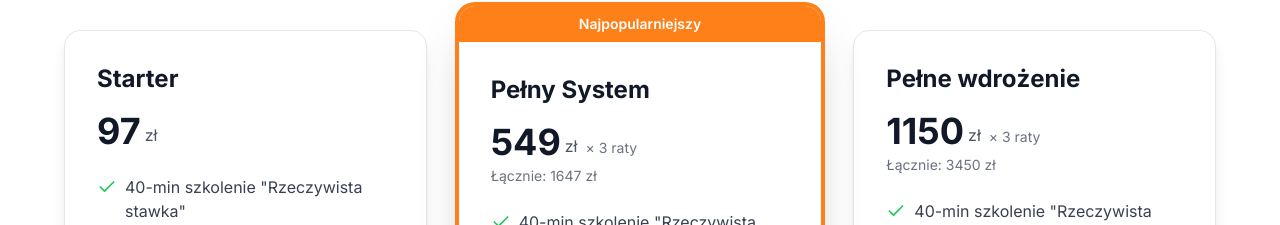
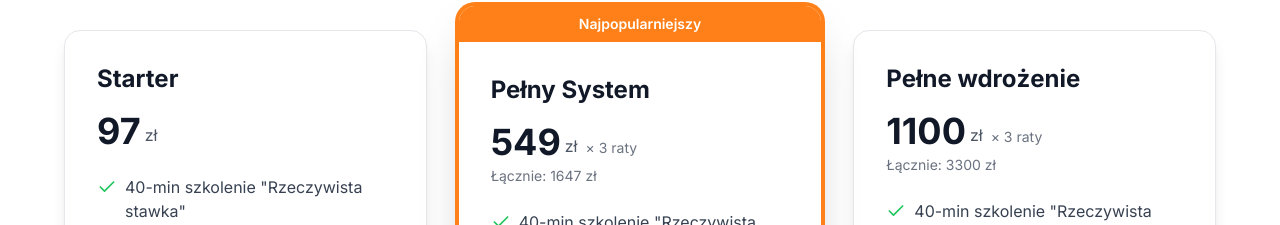
Before and after one commit to Budowalka/zyskowna-wycena-landing-2, a React (Vite) app: page / in a window 1280 px wide. Both pictures are taken after a click on the button "3 raty". Shown: the part 3258-3483 px from the top of the page. Built offline with nearby package versions, Linux system fonts and the light colour scheme.

Commit message:
Zmieniono cenę ratalną pakietu Pełne wdrożenie na 1100 zł

```diff
--- a/src/components/PricingSection.tsx
+++ b/src/components/PricingSection.tsx
@@ -127,7 +127,7 @@ const PricingSection: React.FC = () => {
                     <div className="flex items-end gap-1">
                       <span className="text-4xl font-bold">
                         {isYearly && plan.id === 'full' ? '549' :
-                         isYearly && plan.id === 'consulting' ? '1150' : plan.price}
+                         isYearly && plan.id === 'consulting' ? '1100' : plan.price}
                       </span>
                       <span className="text-gray-600 mb-1">zł</span>
                       {isYearly && (plan.id === 'full' || plan.id === 'consulting') && (
@@ -141,7 +141,7 @@ const PricingSection: React.FC = () => {
                     )}
                     {isYearly && plan.id === 'consulting' && (
                       <div className="text-sm text-gray-500 mt-1">
-                        Łącznie: 3450 zł
+                        Łącznie: 3300 zł
                       </div>
                     )}
                   </div>
```
